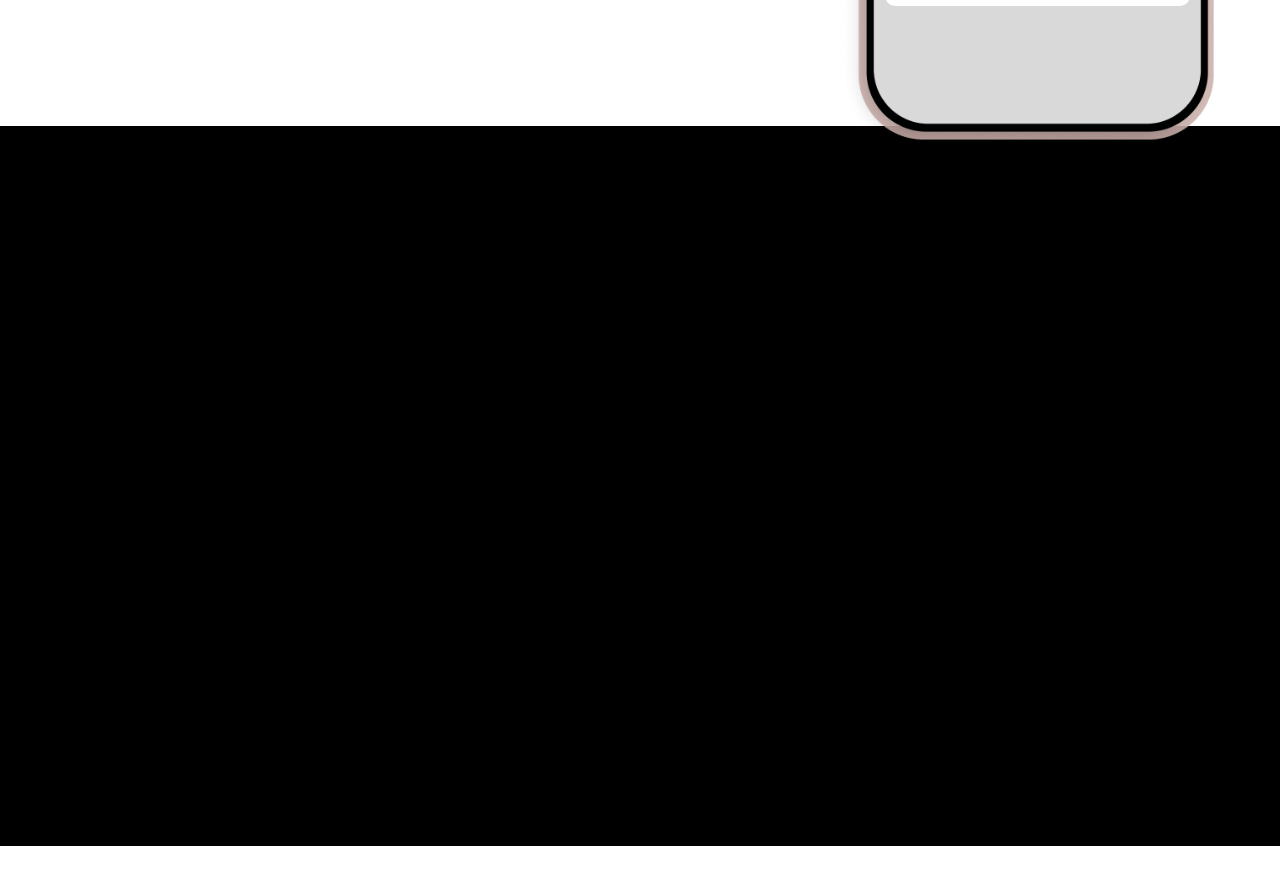
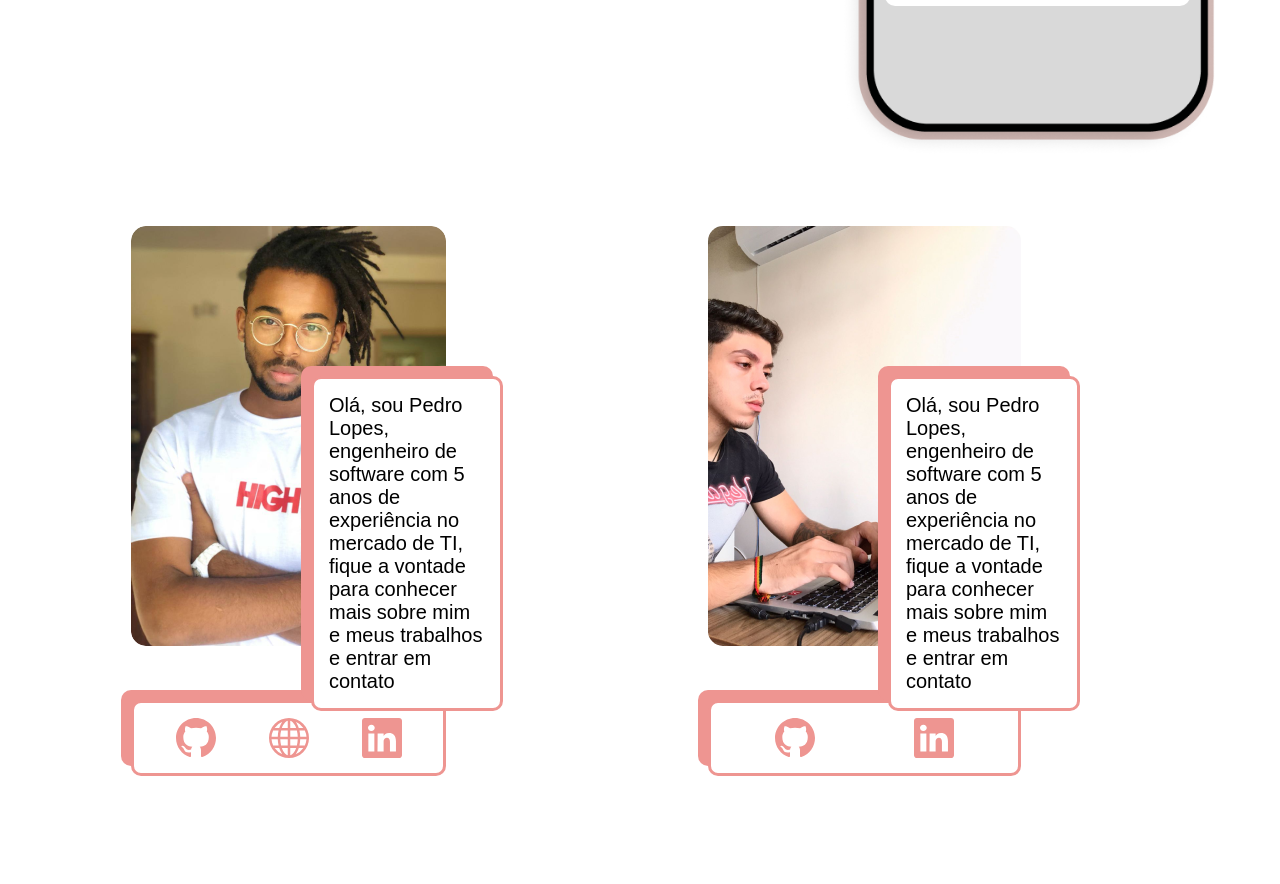
Before and after one commit to GustafXL/the-chat-web, a Next.js app: page / in a window 1280 px wide. Shown: the part 1400-2284 px from the top of the page. Before the commit the page ends 2246 px from the top, so only its background shows below. Built offline with nearby package versions, Linux system fonts and the light colour scheme.

Commit message:
add section three

```diff
--- /dev/null
+++ b/src/components/SectionThree/PerfilCard/index.tsx
@@ -0,0 +1,51 @@
+import React, { useEffect } from 'react'
+import style from '../../../styles/SectionThree/perfilCard.module.css';
+
+interface ISkillArray {
+    value: JSX.Element,
+    link: string
+}
+
+interface ISkilsProps {
+    skillsProps: {
+        name: string
+        image: string
+        text: string
+        skills: ISkillArray[]
+    }
+}
+
+
+const PerfilCard = ({skillsProps}: ISkilsProps) => {
+
+    useEffect(() => {
+        console.info('skils: ', skillsProps)
+    }, [skillsProps])
+
+    return (
+        <div>
+            <div>
+                <div className={style.containerPictureText}>
+                    <div className={style.cardPictureContaineer}>
+                        <img src={skillsProps.image} alt="" />
+                    </div>
+                    <div className={style.cardTextContaineer}>
+                        <p>{skillsProps.text}</p>
+                    </div>
+                </div>
+
+                <div className={style.containerContactCard}>
+                    {skillsProps.skills.map((item, index) => {
+                        return (
+                            <div key={index}>
+                                <a href={item.link}>{item.value}</a>
+                            </div>
+                        )
+                    })}
+                </div>
+            </div>
+        </div>
+    )
+}
+
+export default PerfilCard;
--- a/src/components/SectionThree/index.tsx
+++ b/src/components/SectionThree/index.tsx
@@ -1,12 +1,63 @@
+/* eslint-disable react/jsx-key */
 import React from 'react';
 import { useTranslation } from 'react-i18next';
+import style from '../../styles/SectionThree/index.module.css'
 
+import PerfilCard from '../../components/SectionThree/PerfilCard'
+import { BsGithub, BsGlobe, BsLinkedin } from 'react-icons/bs';
 
 const SectionThree = () => {
     const { t } = useTranslation();
+
+    const skills = [
+        {
+            name: 'Pedro Lopes.',
+            image: '/img/pedro_picture.png',
+            text: 'Olá, sou Pedro Lopes, engenheiro de software com 5 anos de experiência no mercado de TI, fique a vontade para conhecer mais sobre mim e meus trabalhos e entrar em contato',
+            skills: [
+                {
+                    value: <BsGithub size={40} color={'#EE9591'} />,
+                    link: 'https://github.com/Pedrolopesh'
+                },
+                {
+                    value: <BsGlobe size={40} color={'#EE9591'} />,
+                    link: 'https://pedrolopes.tech/designpage',
+                },
+                {
+                    value: <BsLinkedin size={40} color={'#EE9591'} />,
+                    link: 'https://www.linkedin.com/in/pedro-lopes-50b3b818a/',
+                },
+            ]
+        },
+        {
+            name: 'Gustavo Linhares',
+            image: '/img/gustavo_picture.png',
+            text: 'Olá, sou Pedro Lopes, engenheiro de software com 5 anos de experiência no mercado de TI, fique a vontade para conhecer mais sobre mim e meus trabalhos e entrar em contato',
+            skills: [
+                {
+                    value: <BsGithub size={40} color={'#EE9591'} />,
+                    link: 'https://github.com/Pedrolopesh'
+                },
+                {
+                    value: <BsLinkedin size={40} color={'#EE9591'} />,
+                    link: 'https://www.linkedin.com/in/gustavo-linhares-11015b214/',
+                },
+
+            ]
+        }
+    ];
+
     return (
-        <div className="section-two-container" id='s3'>
-            <h1>Section 3</h1>
+        <div className="section-three-container" id='s3'>
+            <div className={style.containerCards}>
+                {skills.map((item, index) => {
+                    return (
+                        <div key={index}>
+                            <PerfilCard skillsProps={item}/>
+                        </div>
+                    )
+                })}
+            </div>
         </div>
     );
 }
--- /dev/null
+++ b/src/styles/SectionThree/index.module.css
@@ -0,0 +1,6 @@
+.containerCards {
+    display: flex;
+    justify-content: space-around;
+    max-width: 100%;
+    width: 90%;
+}
--- /dev/null
+++ b/src/styles/SectionThree/perfilCard.module.css
@@ -0,0 +1,55 @@
+.cardPictureContaineer {
+
+}
+
+.cardPictureContaineer img {
+    border-radius: 15px;
+}
+
+.containerPictureText {
+    display: flex;
+}
+
+.cardTextContaineer {
+    display: flex;
+    border: 3px solid #EE9591;
+    box-shadow: -10px -10px 0px #EE9591;
+    max-width: 100%;
+    width: 15%;
+    border-radius: 10px;
+    padding: 15px;
+    z-index: 999999;
+    position: absolute;
+    margin: 150px 0 0 180px;
+    background: #fff;
+    color: black;
+}
+
+.cardTextContaineer:nth-child(1) {
+    margin: 150px 0 0 180px;
+    background-color: red !important;
+}
+
+.cardTextContaineer p {
+    font-size: 20px !important;
+}
+
+.containerContactCard {
+    display: flex;
+    width: 100%;
+    max-width: 100%;
+    background-color: #fff;
+    border: 3px solid #EE9591;
+    box-shadow: -10px -10px 0px #EE9591;
+    border-radius: 10px;
+    padding: 15px;
+    color: black;
+    margin: 50px 0 0 0;
+    justify-content: space-around;
+}
+
+.containerContactCard a {
+    display: flex;
+    align-content: center;
+    flex-wrap: wrap;
+}
--- a/src/styles/globals.css
+++ b/src/styles/globals.css
@@ -127,6 +127,11 @@ h1, h2, h3, h4, h5, h6, p, span {
   display: flex;
 }
 
+.section-three-container {
+  display: flex;
+  margin: 100px 0 0 0;
+}
+
 #s {
   padding: 40px 0 0 0;
 }
@@ -143,7 +148,7 @@ h1, h2, h3, h4, h5, h6, p, span {
 
 #s3 {
   height: 90vh;
-  background-color: black;
+  /* background-color: black; */
 }
 
 .mt-10 {
```
Also changed, not shown: public/img/gustavo_picture.png (added), public/img/pedro_picture.png (added).
